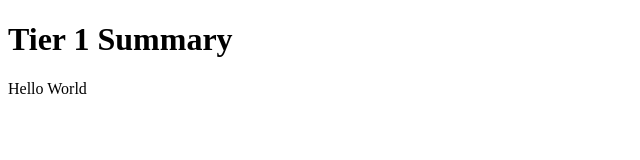
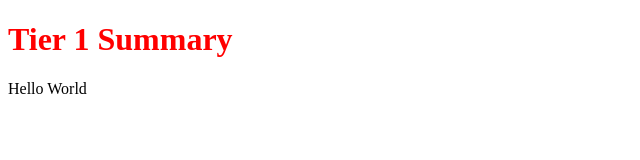
Before and after one commit to Brandon-Paulson/tier1-Summary-Practice, a plain HTML site: page index.html in a window 1280 px wide. Shown: the whole page, without its empty margins (0-640 px from the left). Drawn offline with Linux system fonts and the light colour scheme.

Commit message:
Adding in CSS file and adding in some color formatting

```diff
--- a/index.html
+++ b/index.html
@@ -4,6 +4,8 @@
     <meta charset="UTF-8">
     <meta http-equiv="X-UA-Compatible" content="IE=edge">
     <meta name="viewport" content="width=device-width, initial-scale=1.0">
+    <!-- Link the stylesheet-->
+    <link rel="stylesheet" href="main.css">
     <title>Tier 1 Summary</title>
 </head>
 <body>
--- /dev/null
+++ b/main.css
@@ -0,0 +1,3 @@
+h1 {
+   color: red;
+}
```
